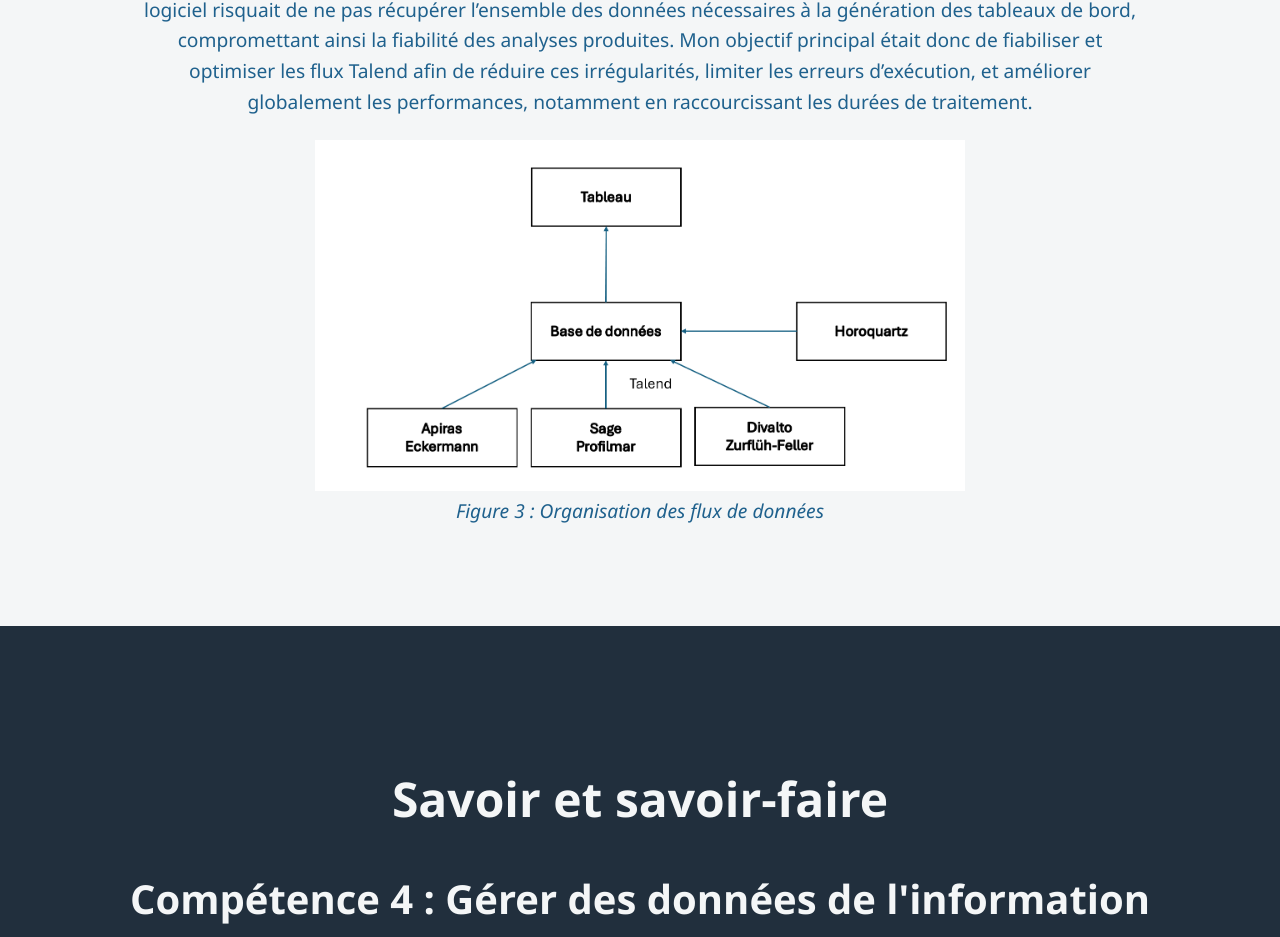
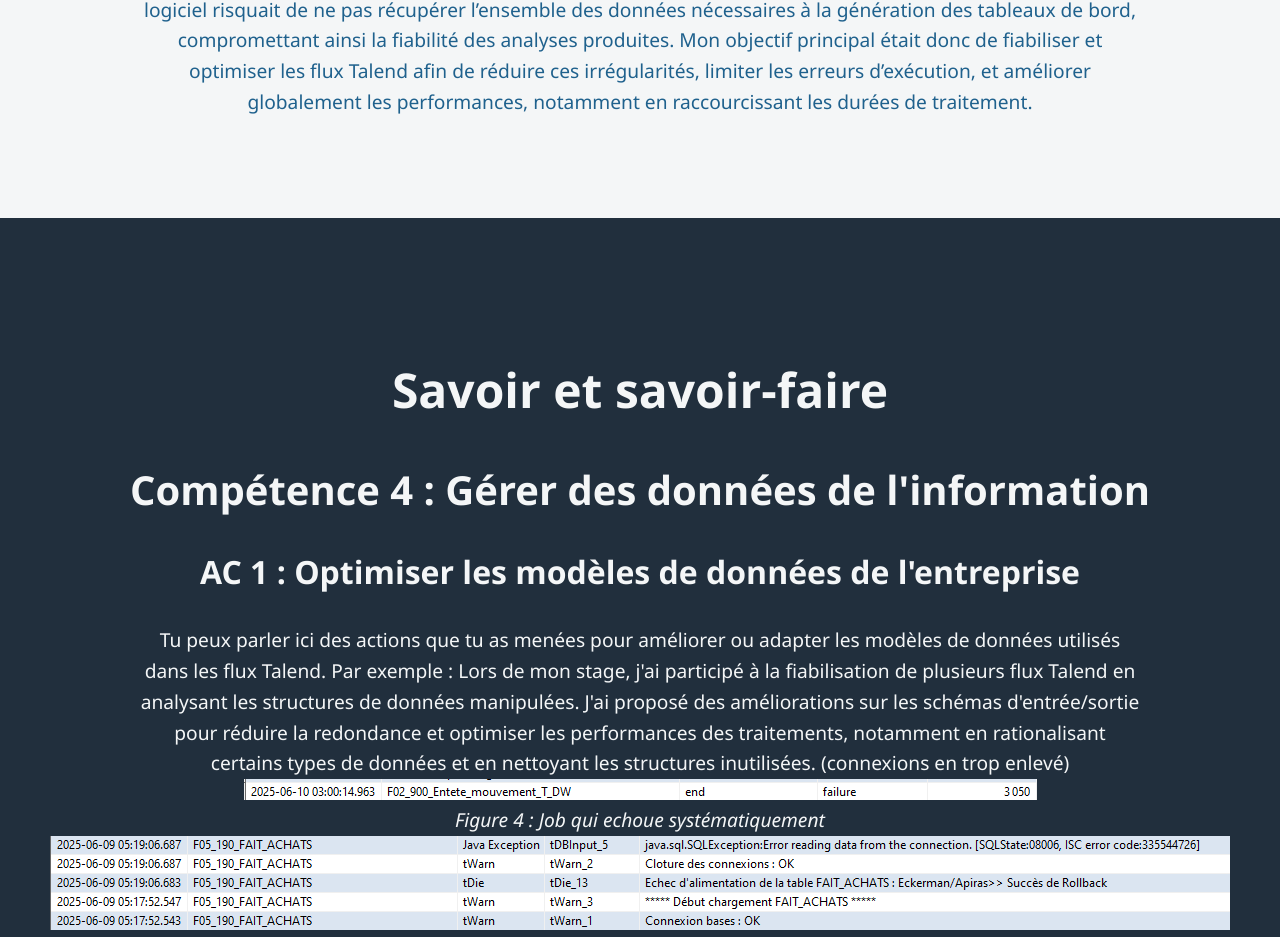
Before and after one commit to lmerat-iut90/lmerat-iut90.github.io, a Vue app: page / in a window 1280 px wide. Shown: the part 3573-4510 px from the top of the page. Built offline with nearby package versions, Linux system fonts and the light colour scheme.

Commit message:
Update Work.vue

```diff
--- a/src/components/Work.vue
+++ b/src/components/Work.vue
@@ -11,11 +11,6 @@ Un des problèmes majeurs identifiés concernait l’irrégularité des temps d
 Cette instabilité avait un impact direct sur la qualité des restitutions dans Tableau : lorsque les flux prenaient trop de temps, le logiciel risquait de ne pas récupérer l’ensemble des données nécessaires à la génération des tableaux de bord, compromettant ainsi la fiabilité des analyses produites.
 
 Mon objectif principal était donc de fiabiliser et optimiser les flux Talend afin de réduire ces irrégularités, limiter les erreurs d’exécution, et améliorer globalement les performances, notamment en raccourcissant les durées de traitement.</p>
-      <br>
-      <div>
-      <img src="@/assets/organisation-flux.png" alt="flux" class="img-flux">
-      <p><em>Figure 3 : Organisation des flux de données</em></p>
-    </div>
 
 
   </div>
@@ -42,8 +37,4 @@ h1,h2,p {
     margin: auto;
     line-height: 1.6;
 }
-.img-flux {
-    width: 650px;
-    height: auto;
-}
 </style>
```
